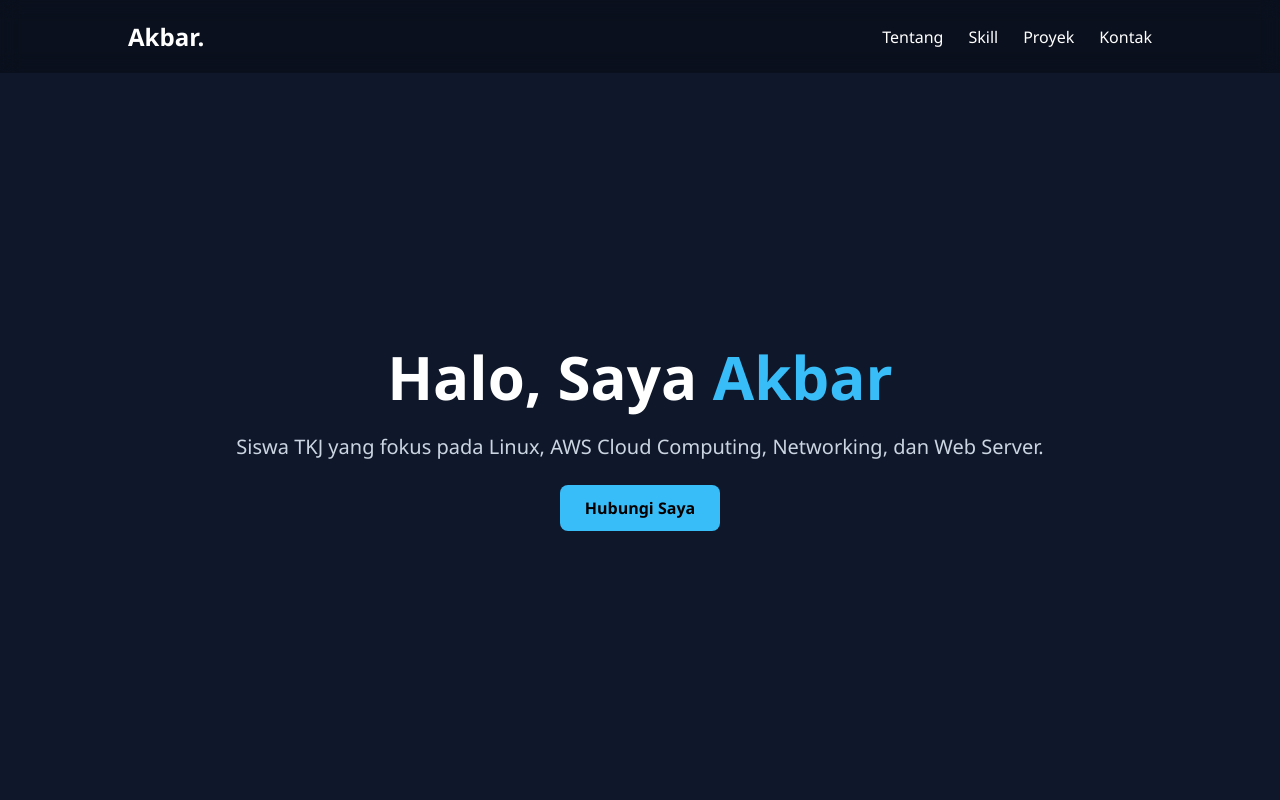
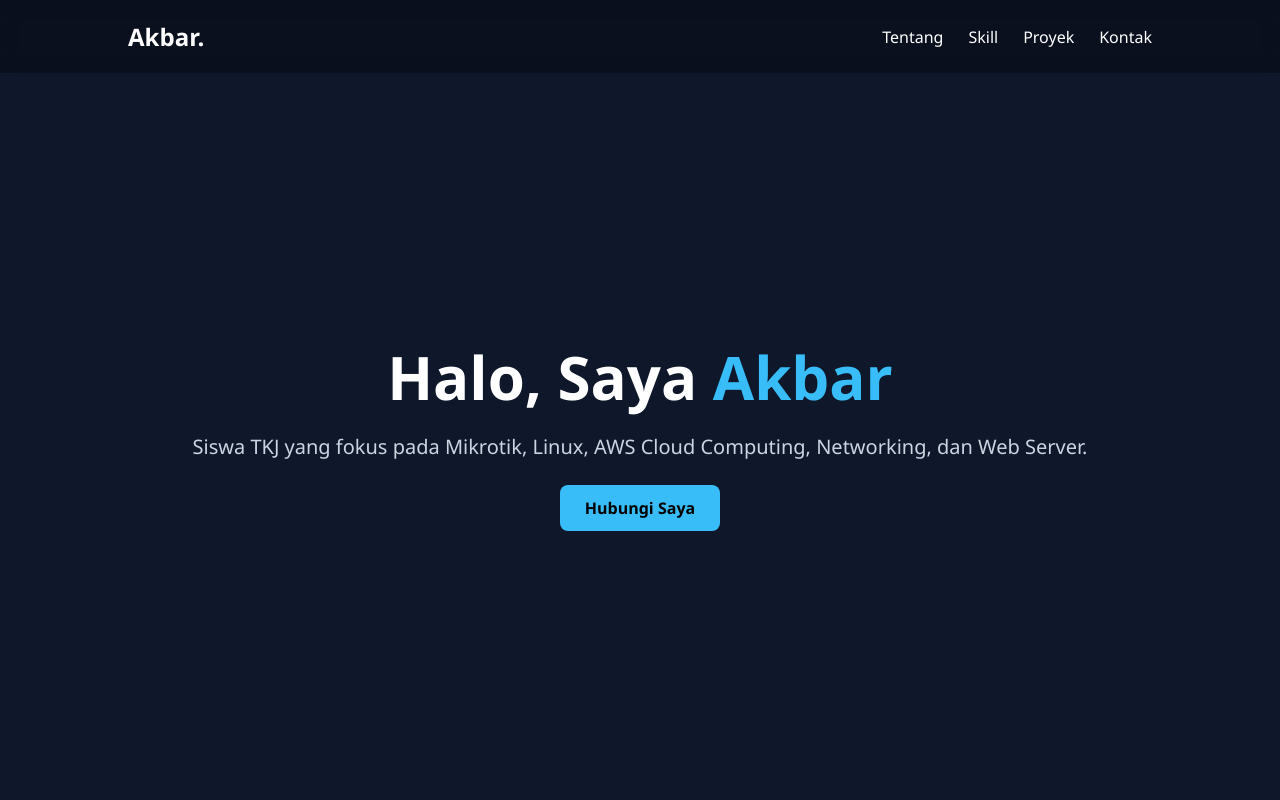
Before and after one commit to muhammadakbrafadilah-cell/akbar24.github.io, a plain HTML site: page index.html in a window 1280 px wide. Shown: the top 800 px of the page. Drawn offline with Linux system fonts and the light colour scheme.

Commit message:
Update index.html

```diff
--- a/index.html
+++ b/index.html
@@ -140,7 +140,7 @@ footer{
         <h1>Halo, Saya <span>Akbar</span></h1>
 
         <p>
-            Siswa TKJ yang fokus pada Linux,
+            Siswa TKJ yang fokus pada Mikrotik, Linux,
             AWS Cloud Computing, Networking,
             dan Web Server.
         </p>
```
